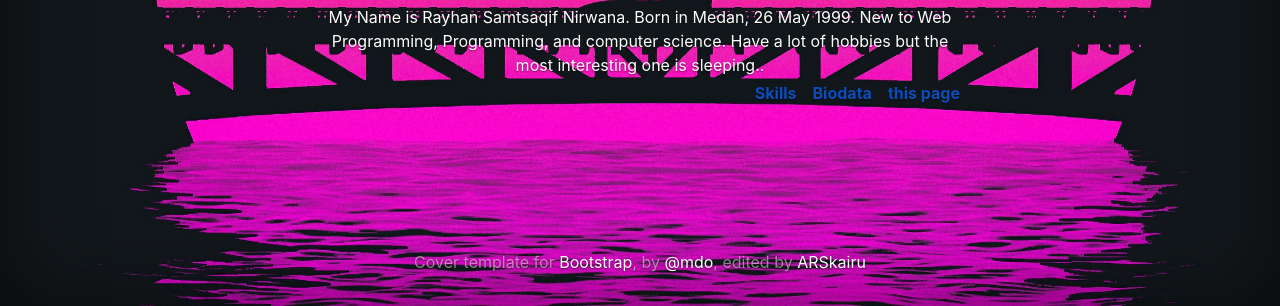
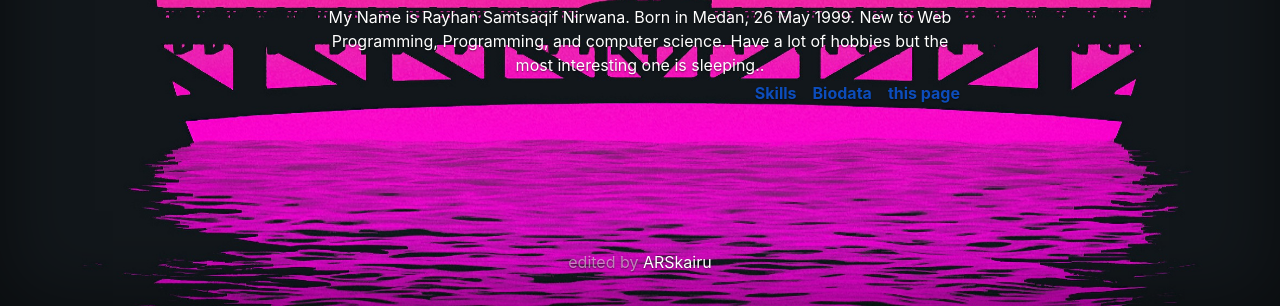
Before and after one commit to ARSkairu/ARSkairu.github.io, a plain HTML site: page emptyspace/index2.html in a window 1280 px wide. Shown: the part 494-800 px from the top of the page. Drawn offline with nearby package versions, Linux system fonts and the light colour scheme; files whose address does not match are found by name.

Commit message:
Update index2.html

```diff
--- a/emptyspace/index2.html
+++ b/emptyspace/index2.html
@@ -53,7 +53,7 @@
 
          <footer class="mastfoot mt-auto">
         <div class="inner">
-          <p>Cover template for <a href="https://getbootstrap.com/">Bootstrap</a>, by <a href="https://twitter.com/mdo">@mdo</a>, edited by <a href="https://www.instagram.com/arskairu/?hl=en">ARSkairu</a></p>
+         edited by <a href="https://www.instagram.com/arskairu/?hl=en">ARSkairu</a></p>
         </div>
       </footer>
     </div>
```
